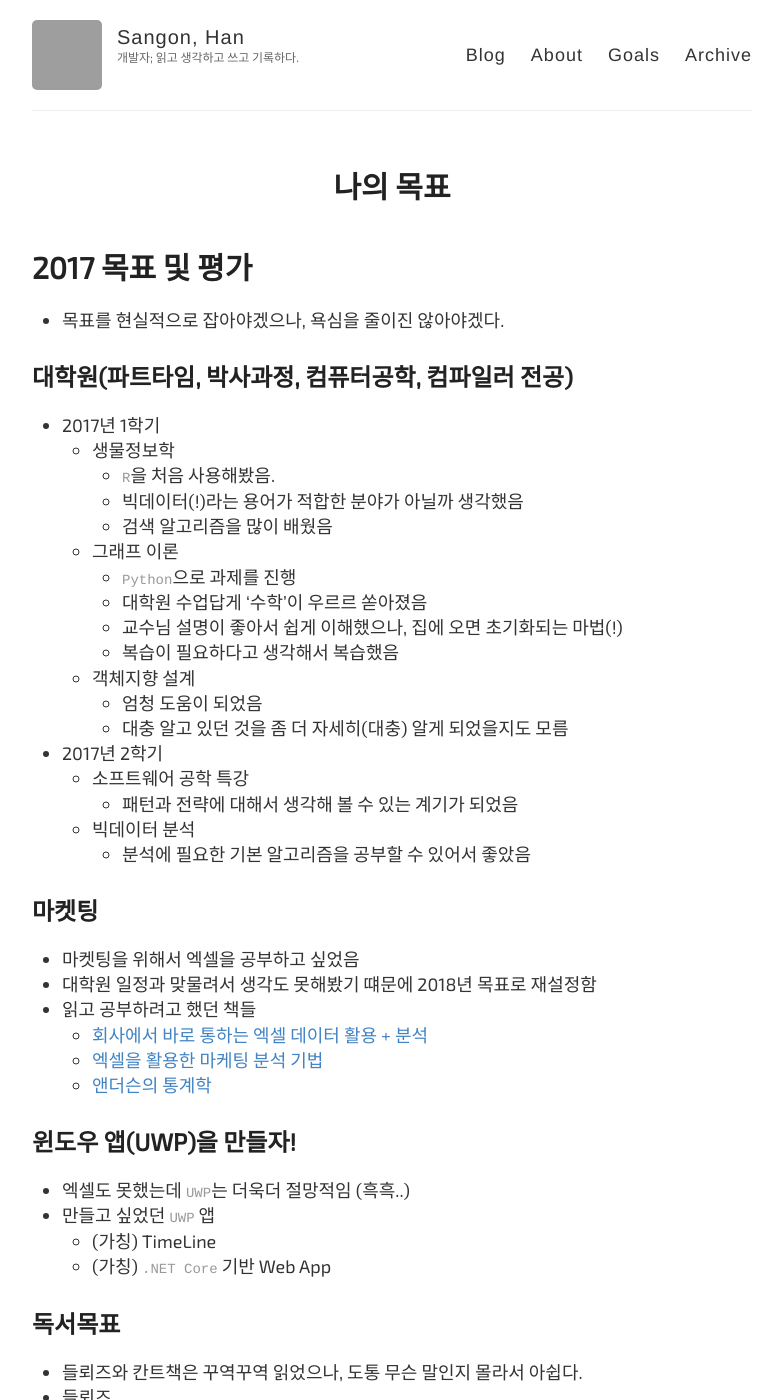
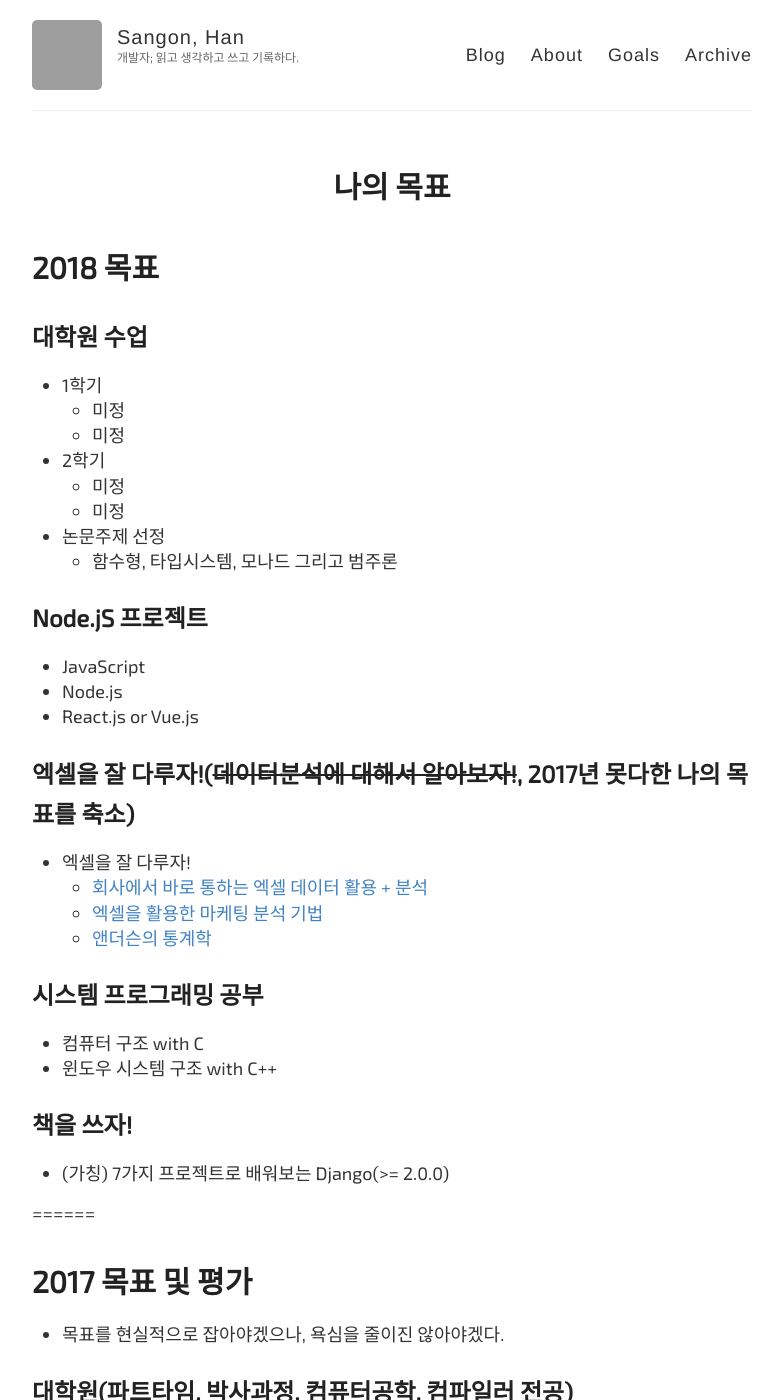
Before and after one commit to pyjaru/pyjaru.github.io, a Jekyll site: the page built from goals.md, in a window 1280 px wide and 1400 px high. Shown: the whole window, without its empty margins (248-1029 px from the left). Built offline with Jekyll 4.4.1, drawn with Linux system fonts in a browser that asks for light colours; some web fonts are replaced; grey boxes are pictures that could not be loaded.

Commit message:
2018년 목표 추가

```diff
--- a/goals.md
+++ b/goals.md
@@ -3,6 +3,38 @@ layout: page
 title: 나의 목표
 permalink: /goals/
 ---
+
+# 2018 목표
+
+## 대학원 수업
+* 1학기
+	* 미정
+	* 미정
+* 2학기
+	* 미정
+	* 미정
+* 논문주제 선정
+	* 함수형, 타입시스템, 모나드 그리고 범주론
+
+## Node.jS 프로젝트
+* JavaScript
+* Node.js
+* React.js or Vue.js
+
+## 엑셀을 잘 다루자!(~~데이터분석에 대해서 알아보자!~~, 2017년 못다한 나의 목표를 축소)
+* 엑셀을 잘 다루자!
+	* [회사에서 바로 통하는 엑셀 데이터 활용 + 분석](http://www.aladin.co.kr/shop/wproduct.aspx?ItemId=86488204)
+	* [엑셀을 활용한 마케팅 분석 기법](http://www.aladin.co.kr/shop/wproduct.aspx?ItemId=54526377)
+	* [앤더슨의 통계학](http://www.aladin.co.kr/shop/wproduct.aspx?ItemId=86829983)
+
+## 시스템 프로그래밍 공부
+* 컴퓨터 구조 with C
+* 윈도우 시스템 구조 with C++
+
+## 책을 쓰자!
+* (가칭) 7가지 프로젝트로 배워보는 Django(>= 2.0.0)
+
+======
 
 # 2017 목표 및 평가
 * 목표를 현실적으로 잡아야겠으나, 욕심을 줄이진 않아야겠다.
@@ -57,7 +89,7 @@ permalink: /goals/
 	* [~~판단력 비판~~](http://www.aladin.co.kr/shop/wproduct.aspx?ItemId=3733294)
 	* [~~실천이성비판~~](http://www.aladin.co.kr/shop/wproduct.aspx?ItemId=4470879)
 
-------
+======
 
 # 2016
 * 올해도 나름의 목표를 열심히 했고, 내년에도 꾸준히 도전하자!
```
